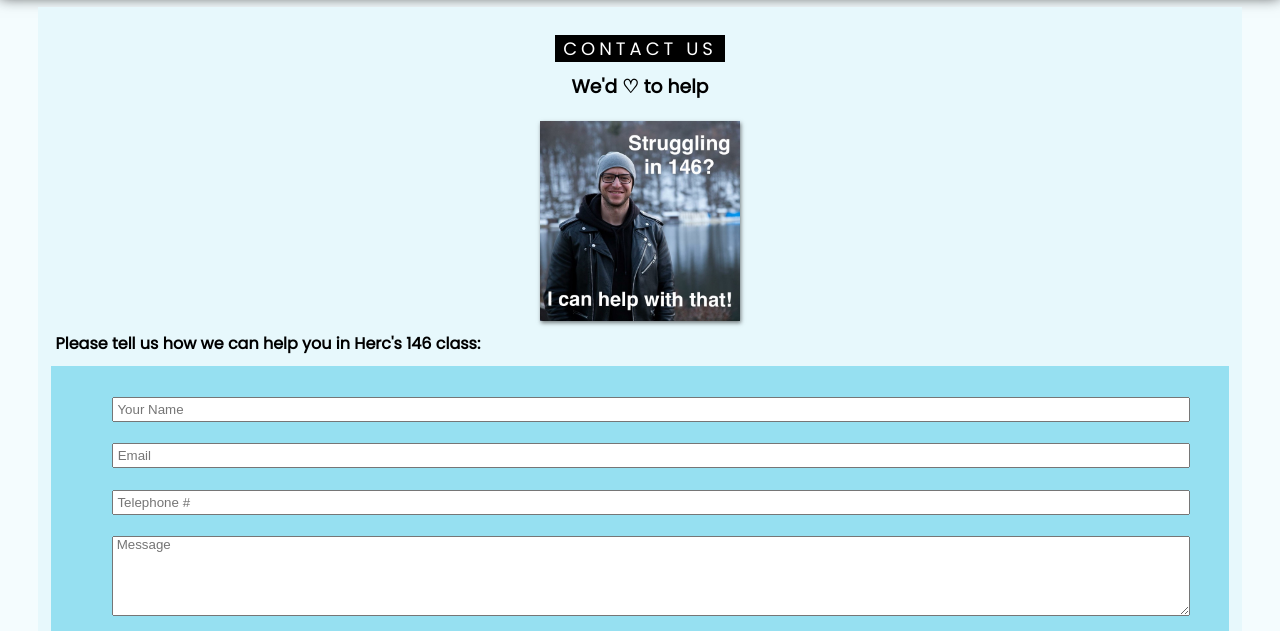
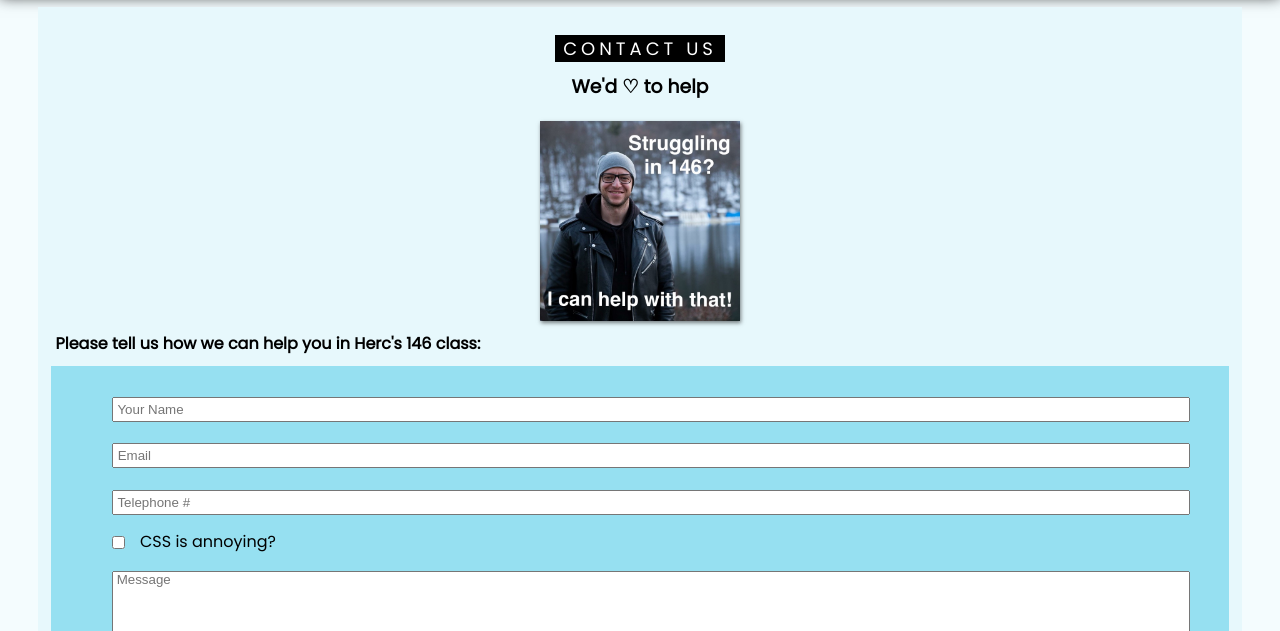
Before and after one commit to mikedelgaudio/quackForHelp, a plain HTML site: page pages/contact.html in a window 1280 px wide. Shown: the part 121-752 px from the top of the page. Drawn offline with Linux system fonts and the light colour scheme.

Commit message:
Finalizing Files For Site

```diff
--- a/css/contact-content.css
+++ b/css/contact-content.css
@@ -77,7 +77,7 @@ input::placeholder{
   display: flex;
   flex-direction: column;
 }
-input{
+input[type=text], input[type=email], input[type=tel]{
   width: 100%;
   height: 25px;
 }
@@ -135,3 +135,11 @@ input, textarea{
     top: 70%;
   }
 }
+
+input[type="checkbox"]
+{
+    vertical-align:middle;
+}
+li{
+	 list-style-type: none;
+}
--- a/pages/contact.html
+++ b/pages/contact.html
@@ -68,6 +68,12 @@ Mitra Modi-->
 						<input type="text" id= "name" required placeholder=" Your Name" />
 						<input type="email" id="email" required placeholder=" Email" />
 						<input type="tel" required placeholder=" Telephone #">
+
+						<li>
+    						<input id="checkid" type="checkbox" value="HTML" />
+							<label for="checkid">CSS is annoying?</label>
+						</li>
+
 						<textarea class="imtryingsomethingnew" id="message" required type="text" placeholder=" Message" ></textarea>
 
 						<button class="sumbits" input="submit" form="contactFormFields" value="Submit">Submit</button>
```
